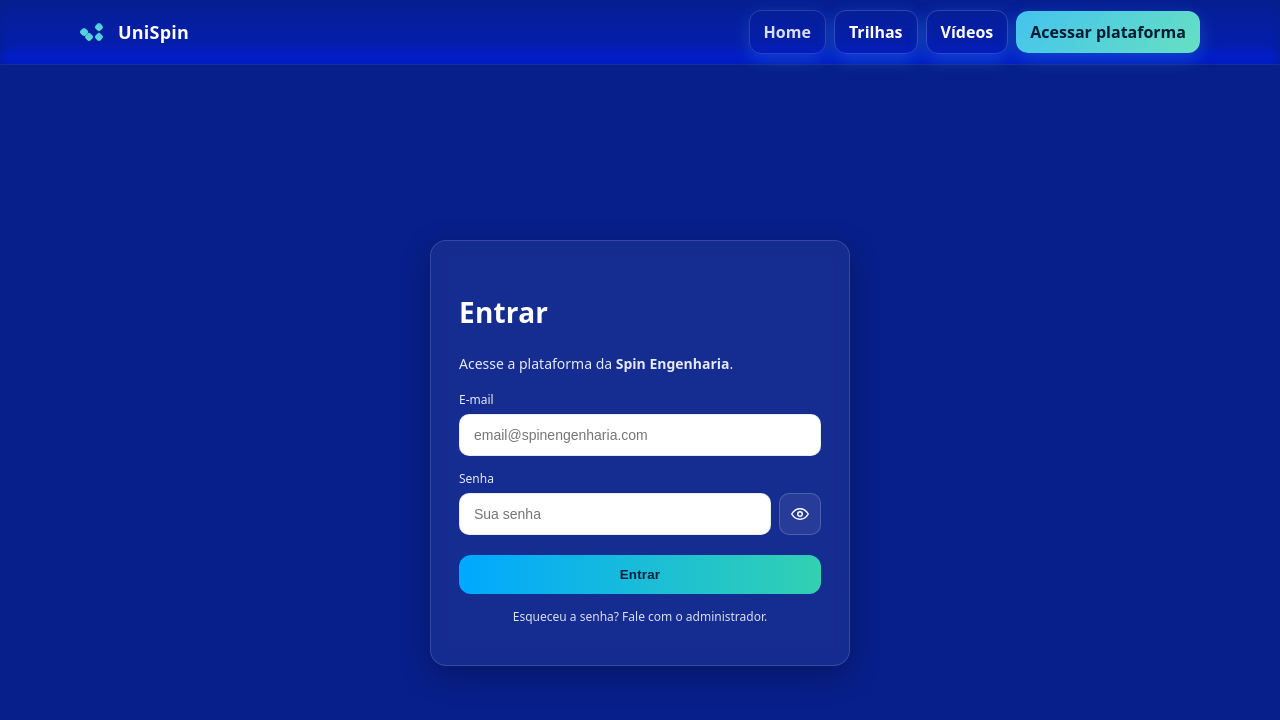
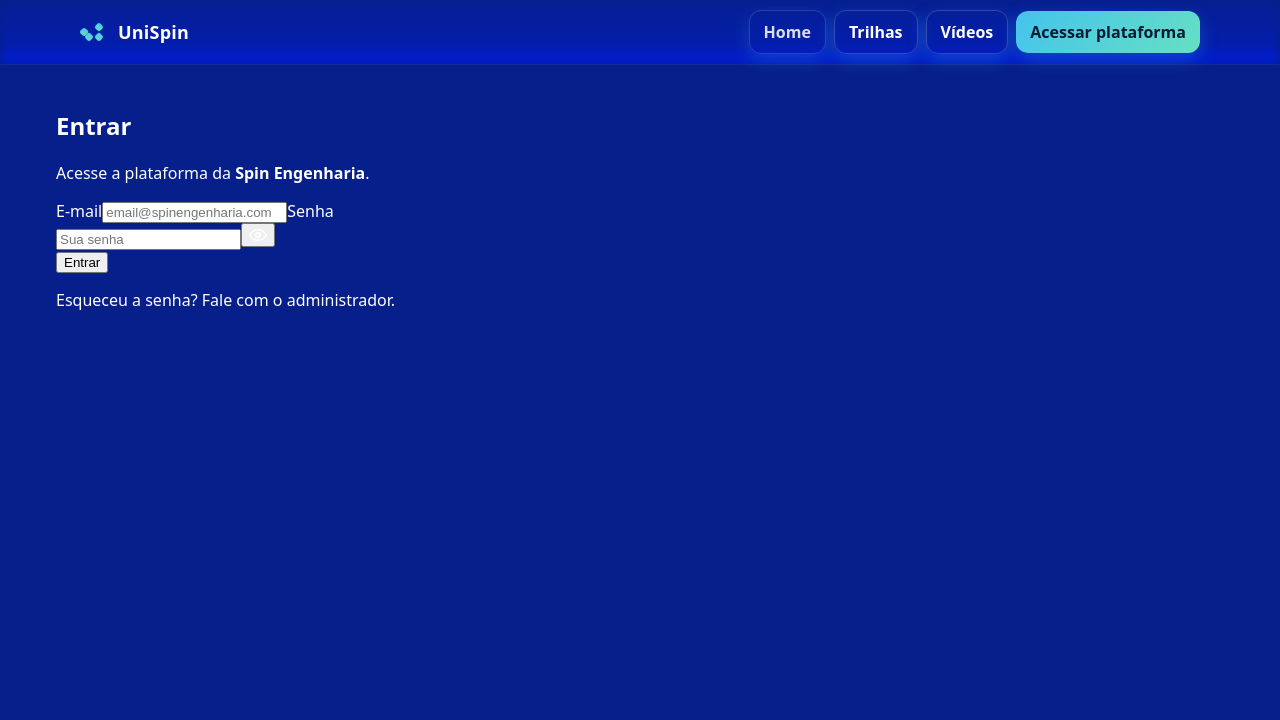
Before and after one commit to 4isaque4/UniSpin, a React (Vite) app in the folder apps/web/: page /login in a window 1280 px wide. Shown: the top 720 px of the page. Built offline with nearby package versions, Linux system fonts and the light colour scheme; no server answers.

Commit message:
Configurando render

```diff
--- a/apps/web/src/app/GuestRoute.jsx
+++ b/apps/web/src/app/GuestRoute.jsx
@@ -3,6 +3,9 @@
 
 export default function GuestRoute() {
   const { user, ready } = useAuth();
-  if (!ready) return null;
+
+  if (!ready) {
+    return <div style={{ padding: 16 }}>Carregando…</div>;
+  }
   return user ? <Navigate to="/trilhas" replace /> : <Outlet />;
 }
--- a/apps/web/src/styles/App.css
+++ b/apps/web/src/styles/App.css
@@ -1,124 +1,42 @@
-/* Container central */
-.auth {
-  min-height: calc(100vh - 72px); /* desconta o header */
-  display: grid;
-  place-items: center;
-  padding: 24px 16px;
-}
-
-/* Cartão com leve glass + sombra suave */
-.auth-card {
-  width: 100%;
-  max-width: 420px;
-  border-radius: 16px;
-  padding: 28px;
-  background: rgba(255, 255, 255, 0.06);
-  border: 1px solid rgba(255, 255, 255, 0.14);
-  backdrop-filter: blur(8px);
-  box-shadow: 0 10px 30px rgba(0,0,0,0.25);
-  color: #fff;
-}
-
-/* Título e subtítulo */
-.auth-title {
-  font-size: 28px;
-  font-weight: 700;
-  letter-spacing: 0.2px;
-}
-.auth-subtitle {
-  margin-top: 6px;
-  opacity: 0.9;
-  font-size: 14px;
-}
-
-/* Formulário */
-.auth-form {
-  display: grid;
-  gap: 14px;
-  margin-top: 18px;
-}
-
-.auth-field span {
-  display: block;
-  font-size: 12px;
-  opacity: 0.9;
-  margin-bottom: 6px;
-}
-
-.auth-field input {
-  width: 100%;
-  padding: 12px 14px;
-  font-size: 14px;
-  color: #0b1736;
-  background: #ffffff;
-  border: 1px solid rgba(0,0,0,0.08);
-  border-radius: 10px;
-  outline: none;
-  transition: box-shadow .15s ease, border-color .15s ease;
-}
-
-.auth-field input:focus {
-  border-color: rgba(0, 168, 255, 0.7);
-  box-shadow: 0 0 0 4px rgba(0, 168, 255, 0.18);
-}
-
-/* Campo de senha com botão de mostrar/ocultar */
-.auth-pass {
-  display: flex;
-  align-items: center;
-  gap: 8px;
-}
-.auth-pass input {
-  flex: 1;
-}
-.auth-pass-toggle {
-  height: 42px;
-  min-width: 42px;
-  padding: 0 10px;
-  border-radius: 10px;
-  border: 1px solid rgba(255,255,255,0.18);
-  background: rgba(255,255,255,0.08);
-  color: #fff;
-  cursor: pointer;
-}
-
-/* Botão principal */
-.auth-btn {
-  width: 100%;
-  padding: 12px 16px;
-  margin-top: 6px;
-  border: none;
-  border-radius: 12px;
-  background: linear-gradient(90deg, #00a8ff, #32d1b2);
-  color: #06203b;
-  font-weight: 700;
-  letter-spacing: 0.2px;
-  cursor: pointer;
-  transition: transform .06s ease, filter .15s ease, opacity .15s ease;
-}
-.auth-btn:hover { filter: brightness(1.05); }
-.auth-btn:active { transform: translateY(1px); }
-.auth-btn:disabled { opacity: .65; cursor: not-allowed; }
-
-/* Erros e rodapé */
-.auth-error {
-  margin: 12px 0 0;
-  padding: 10px 12px;
-  border-radius: 10px;
-  background: rgba(255, 75, 75, 0.15);
-  border: 1px solid rgba(255, 120, 120, 0.3);
-  color: #ffe6e6;
-  font-size: 14px;
-}
-.auth-muted {
-  margin-top: 14px;
-  font-size: 12px;
-  opacity: .85;
+root {
+  max-width: 1280px;
+  margin: 0 auto;
+  padding: 2rem;
   text-align: center;
 }
 
-/* Mobile: um pouco mais de respiro */
-@media (max-width: 420px) {
-  .auth-card { padding: 22px; }
-  .auth-title { font-size: 24px; }
+.logo {
+  height: 6em;
+  padding: 1.5em;
+  will-change: filter;
+  transition: filter 300ms;
 }
+.logo:hover {
+  filter: drop-shadow(0 0 2em #646cffaa);
+}
+.logo.react:hover {
+  filter: drop-shadow(0 0 2em #61dafbaa);
+}
+
+@keyframes logo-spin {
+  from {
+    transform: rotate(0deg);
+  }
+  to {
+    transform: rotate(360deg);
+  }
+}
+
+@media (prefers-reduced-motion: no-preference) {
+  a:nth-of-type(2) .logo {
+    animation: logo-spin infinite 20s linear;
+  }
+}
+
+.card {
+  padding: 2em;
+}
+
+.read-the-docs {
+  color: #888;
+}
```
Also changed, not shown: apps/web/src/app/routes/Login.jsx (indentation only), 2 other files (tests, documents, lock files or other folders).
